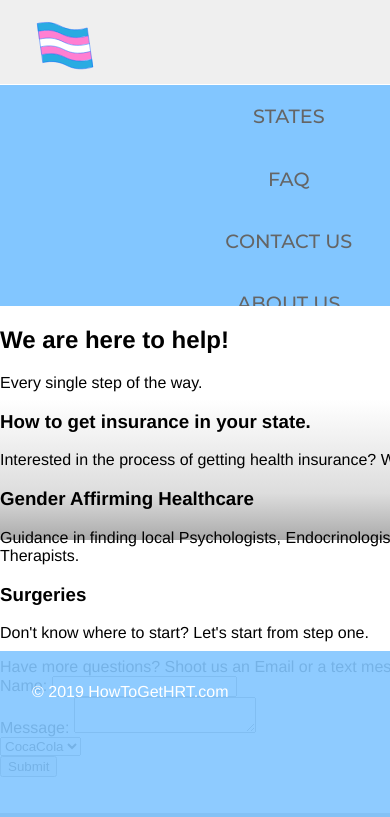
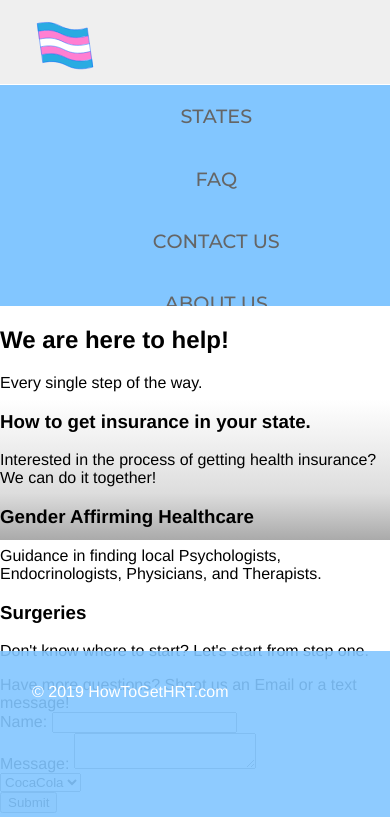
Before and after one commit to lukovana/How-to-Get-HRT, a PHP site: page / in a window 390 px wide; the page is wider, and only the part inside the window is pictured. Shown: the top 817 px of that part. Run offline with PHP 8.4, Linux system fonts and the light colour scheme; data that the repository does not hold is empty; some web fonts are replaced; grey boxes are pictures that could not be loaded.

Commit message:
Added media VWs

```diff
--- a/stylesheets/website.css
+++ b/stylesheets/website.css
@@ -337,7 +337,6 @@ nav li a:hover, nav #dropdown .dropbutton a:hover {
     header span {display: none;}
     header {
         width: 90%;
-        margin-left: auto;
     }
     #headernav {
         display: flex;
@@ -357,6 +356,10 @@ nav li a:hover, nav #dropdown .dropbutton a:hover {
     }
     #mobiledropdown {
         margin-top: -0.4em;
+        width: 100vw;
+    }
+    main {
+        width: 100vw;
     }
     #mobiledropdown li {
         display: block;
```
